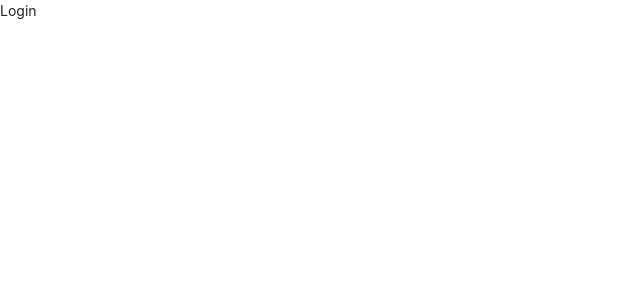
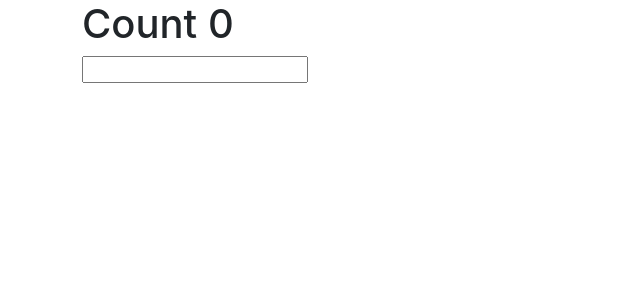
Before and after one commit to amv1017/udemy-react-and-golang-a-practical-guide, a React (Create React App) app in the folder react-admin/: page /login in a window 1280 px wide. Shown: the top 300 px of the page, without its empty margins (0-640 px from the left). Built offline with nearby package versions, Linux system fonts and the light colour scheme.

Commit message:
chapter 44

```diff
--- a/react-admin/src/pages/Login.tsx
+++ b/react-admin/src/pages/Login.tsx
@@ -1,9 +1,13 @@
-import React from 'react'
+import React, { useState } from 'react'
 
 export default function Login() {
+
+    const [count, setCount] = useState(0)
+
     return (
-        <div>
-            Login
+        <div className="container">
+            <h1>Count {count}</h1>
+            <input type="number" onChange={e => setCount(parseInt(e.target.value))}></input>
         </div>
     )
 }
```
